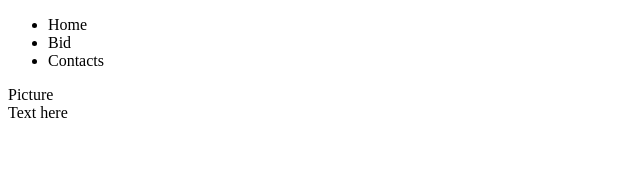
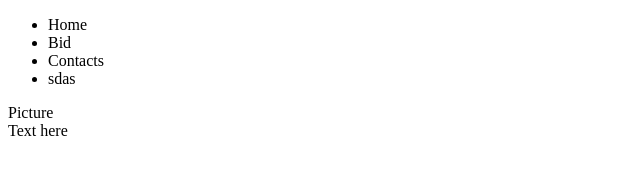
Before and after one commit to msunny28/personalsite, a plain HTML site: page index.html in a window 1280 px wide. Shown: the whole page, without its empty margins (0-640 px from the left). Drawn offline with Linux system fonts and the light colour scheme.

Commit message:
Added asda

```diff
--- a/index.html
+++ b/index.html
@@ -9,6 +9,7 @@
 				<li>Home</li>
 				<li>Bid</li>
 				<li>Contacts</li>
+				<li>sdas</li>
 			</ul>
 		</nav>
 		<section>
```
